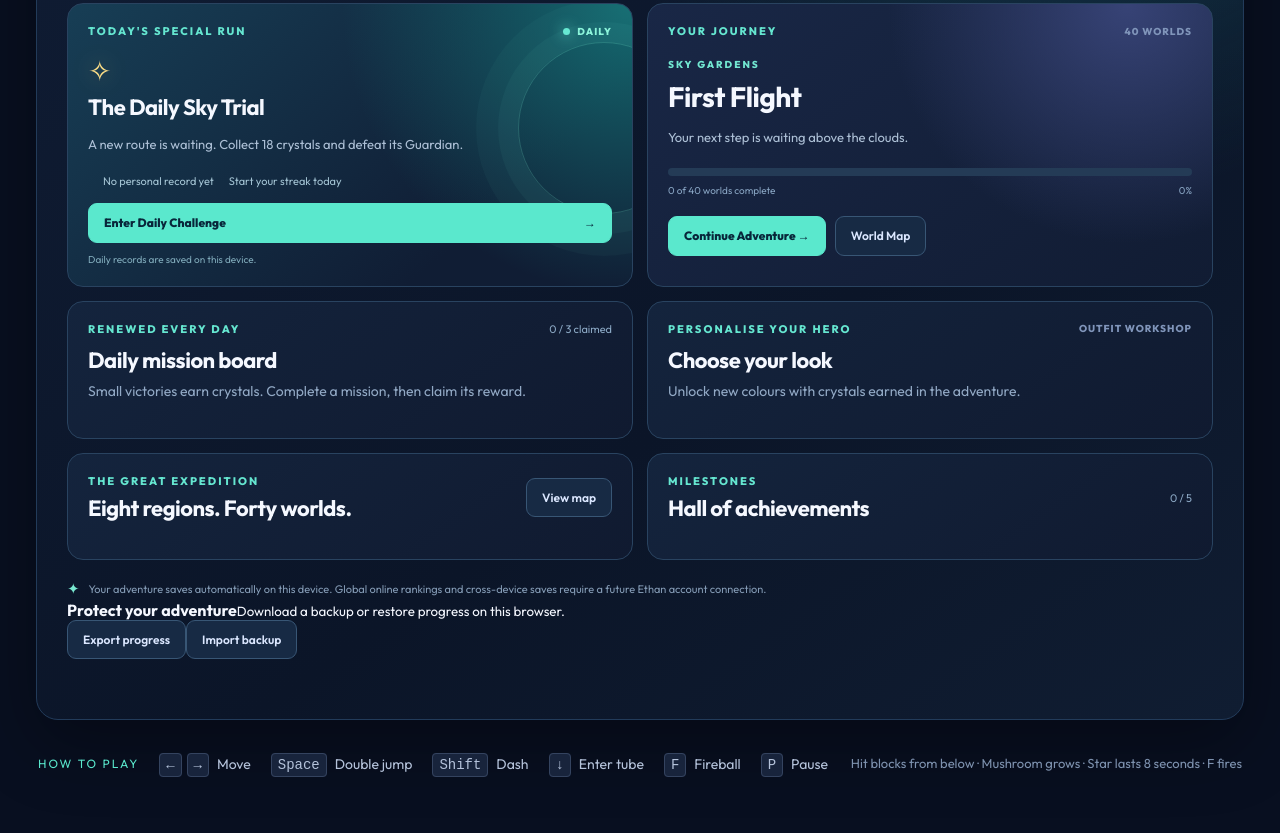
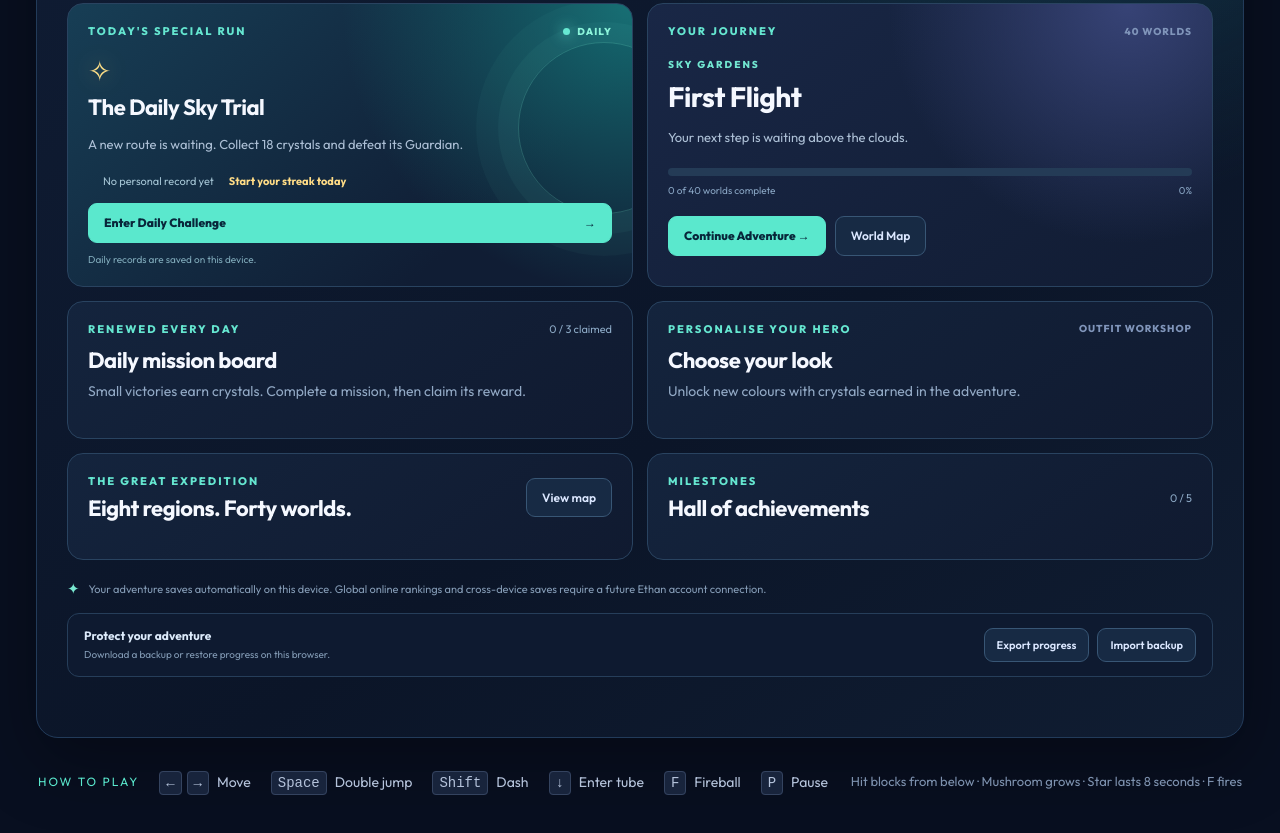
Before and after one commit to abayomipeteroyenuga-commits/Ethan-Sky-Quest, a website with bundled scripts: page index.html in a window 1280 px wide. Shown: the part 1075-1908 px from the top of the page. Built offline with nearby package versions, Linux system fonts and the light colour scheme.

Commit message:
Polish daily streak, achievement and backup UI

```diff
--- a/style.css
+++ b/style.css
@@ -97,3 +97,14 @@ html{scroll-behavior:smooth;scroll-padding-top:20px}
 .hub-feedback.visible{opacity:1;transform:translateY(0)}
 @media(max-width:900px){.quest-hub{padding:22px}.hub-stats{grid-template-columns:repeat(2,1fr)}.hub-grid,.hub-lower{grid-template-columns:1fr}}
 @media(max-width:600px){.quest-hub{padding:15px;margin-top:20px;border-radius:15px}.hub-heading{display:grid}.adventurer-card{justify-content:start}.hub-stats{gap:7px}.hub-stats>div{padding:11px}.hub-stats strong{font-size:21px}.hub-card{padding:15px}.skin-list{grid-template-columns:1fr 1fr}.mission-row{grid-template-columns:30px minmax(0,1fr) auto;gap:7px}.claim-button{min-width:66px;padding:7px 6px}.region-row{grid-template-columns:minmax(90px,1fr) 1.1fr 30px}.hub-heading h2{font-size:27px}.hub-heading p{font-size:12px}.adventurer-fields input{width:120px}#hub-shortcut,#daily-shortcut{display:none}}
+
+/* Progression polish: daily streak, backup controls and long achievement lists */
+.daily-meta #daily-streak{color:#ffdc86;font-weight:700}
+.achievement-list{max-height:420px;overflow:auto;padding-right:5px;scrollbar-width:thin}
+.hub-tools{display:flex;align-items:center;justify-content:space-between;gap:16px;margin-top:13px;padding:14px 16px;border:1px solid #263e5a;border-radius:12px;background:#0e1a30}
+.hub-tools>div:first-child{display:grid;gap:4px}
+.hub-tools strong{font-size:12px;color:#dceafa}
+.hub-tools small{font-size:10px;color:#829ab4;line-height:1.5}
+.hub-tool-actions{display:flex;gap:8px;flex-wrap:wrap}
+.hub-tool-actions button{padding:9px 12px;font-size:11px}
+@media(max-width:600px){.hub-tools{align-items:stretch;flex-direction:column}.hub-tool-actions{display:grid;grid-template-columns:1fr 1fr}.hub-tool-actions button{padding:10px 7px}.daily-meta{gap:8px}}
```
